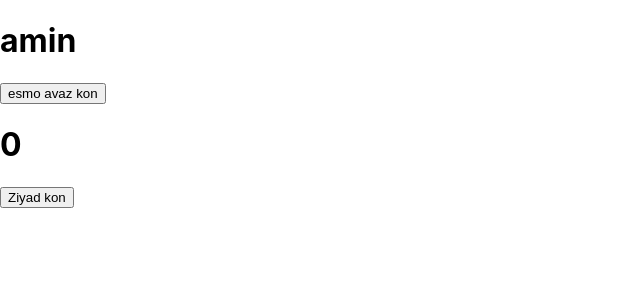
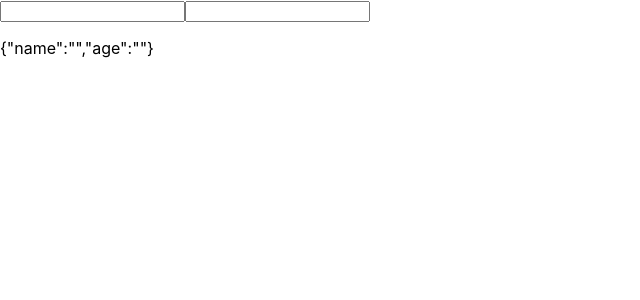
Before and after one commit to amincxo/tamrin-hooks, a React (Create React App) app: page / in a window 1280 px wide. Shown: the top 300 px of the page, without its empty margins (0-640 px from the left). Built offline with nearby package versions, Linux system fonts and the light colour scheme; the HTML template or start-up script is replaced by a standard one.

Commit message:
Object in useState Updata Form.js

```diff
--- a/src/App.js
+++ b/src/App.js
@@ -1,10 +1,10 @@
 import React  from "react"
-import Counter from "./components/Counter";
+import Form from "./components/Form";
 
 function App() {
   return (
     <div >
-        <Counter />
+        <Form />
     </div>
   );
 }
--- a/src/components/Counter.js
+++ /dev/null
@@ -1,31 +0,0 @@
-import React , {useState} from 'react'
-
-const Counter = () => {
-
-    const [number , setNumber] = useState(0);
-    const [name , setName] = useState('amin');
-
-
-    const nameHandler = () => {
-        if (name === "amin" ) {
-            setName("ali")
-        } else {
-            setName("amin")
-        }
-    }
-    const clickHandler = () => {
-        setNumber(prevNumber => prevNumber + 1 )
-    }
-
-  return (
-    <div>
-        <h1> {name} </h1>
-        <button onClick={nameHandler} > esmo avaz kon </button>
-        <h1> {number} </h1>
-        <button onClick={clickHandler} > Ziyad kon </button>
-        {/* inline function on button */}
-        {/* <button onClick={()=>setNumber(number +1)} > Ziyad kon </button> */}
-    </div>
-  )
-}
-export default Counter
--- /dev/null
+++ b/src/components/Form.js
@@ -0,0 +1,14 @@
+import React , {useState} from 'react';
+
+const Form = () => {
+    const [data , setData] = useState({name: '' , age: '',});
+    return (
+        <div>
+            <input type="text" value={data.name} onChange={(event)=>setData( {...data ,name :event.target.value})} />
+            <input type="text" value={data.age} onChange={(event)=>setData( {...data ,age :event.target.value})} />
+            <p>{JSON.stringify(data)}</p>
+        </div>
+    );
+};
+
+export default Form;
```
